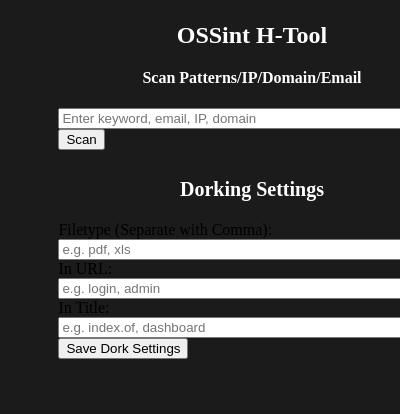
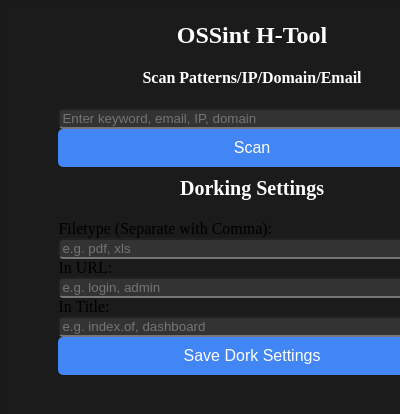
Before and after one commit to JakeOJeff/OSSint, a browser extension: page popup.html in a window 400 px wide. Shown: the top 414 px of the page. Drawn offline with Linux system fonts and the light colour scheme.

Commit message:
# Redesign

```diff
--- a/popup.html
+++ b/popup.html
@@ -6,27 +6,18 @@
     <link href="style.css" rel="stylesheet">
 
 </head>
-
-<body class="bg-black">
-
-    <div id="dorking" class="tabContent">
-            <h2>OSSint H-Tool</h2>
-            <h4>Scan Patterns/IP/Domain/Email</h4>
-        <div class="container"> <!-- 👈 Add outer padding & width limit -->
-            <div > <input class="input-container" type="text" id="input"
-                    placeholder="Enter keyword, email, IP, domain" />
-            </div>
-            <button id="lookup">
-                Scan
-            </button>
+<body>
+    <h2>OSSint H-Tool</h2>
+    <div id="dorking">
+        <h4>Scan Patterns/IP/Domain/Email</h4>
+        <div class="container">
+            <input class="input-container" type="text" id="input" placeholder="Enter keyword, email, IP, domain" />
+            <button id="lookup">Scan</button>
         </div>
-
         <div id="results"></div>
 
-        <br>
         <h3>Dorking Settings</h3>
         <div class="container">
-            <div>
                 <label>
                     <span>Filetype (Separate with Comma):</span>
                     <input class="input-container" id="filetype" type="text" placeholder="e.g. pdf, xls" />
@@ -39,16 +30,13 @@
                     <span>In Title:</span>
                     <input class="input-container" id="intitle" type="text" placeholder="e.g. index.of, dashboard" />
                 </label>
-            </div>
-
-            <div>
                 <button id="saveDorkOptions">
                     Save Dork Settings
                 </button>
-            </div>
         </div>
     </div>
-    </div>
+
+
     <div id="tools" class="tabContent">
 
     </div>
--- a/style.css
+++ b/style.css
@@ -35,7 +35,19 @@
   padding-right: 5%;
 }
 
+button {
+  width: 100%;
+  padding: 10px;
+  background-color: #4285f4;
+  color: white;
+  border: none;
+  border-radius: 5px;
+  cursor: pointer;
+  font-size: 16px;
+}
 .input-container {
+  border-radius: 5px;
+  background-color: #333;
   width: 100%;
   height: 100%;
   display: flex;
@@ -48,6 +60,8 @@
   padding-left: 10%;
   padding-right: 10%;
 }
+
+
 
 /* body {
       font-family: sans-serif;
```
